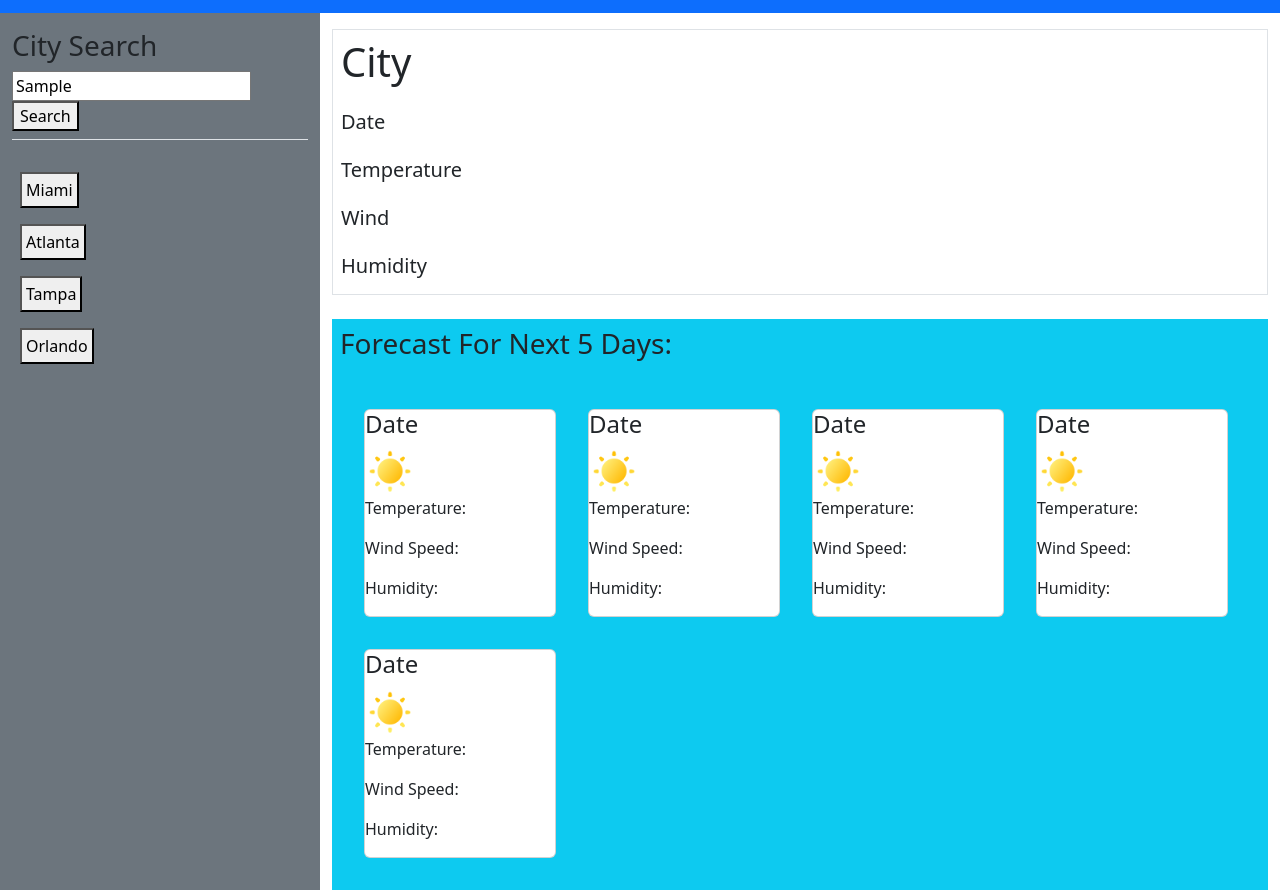
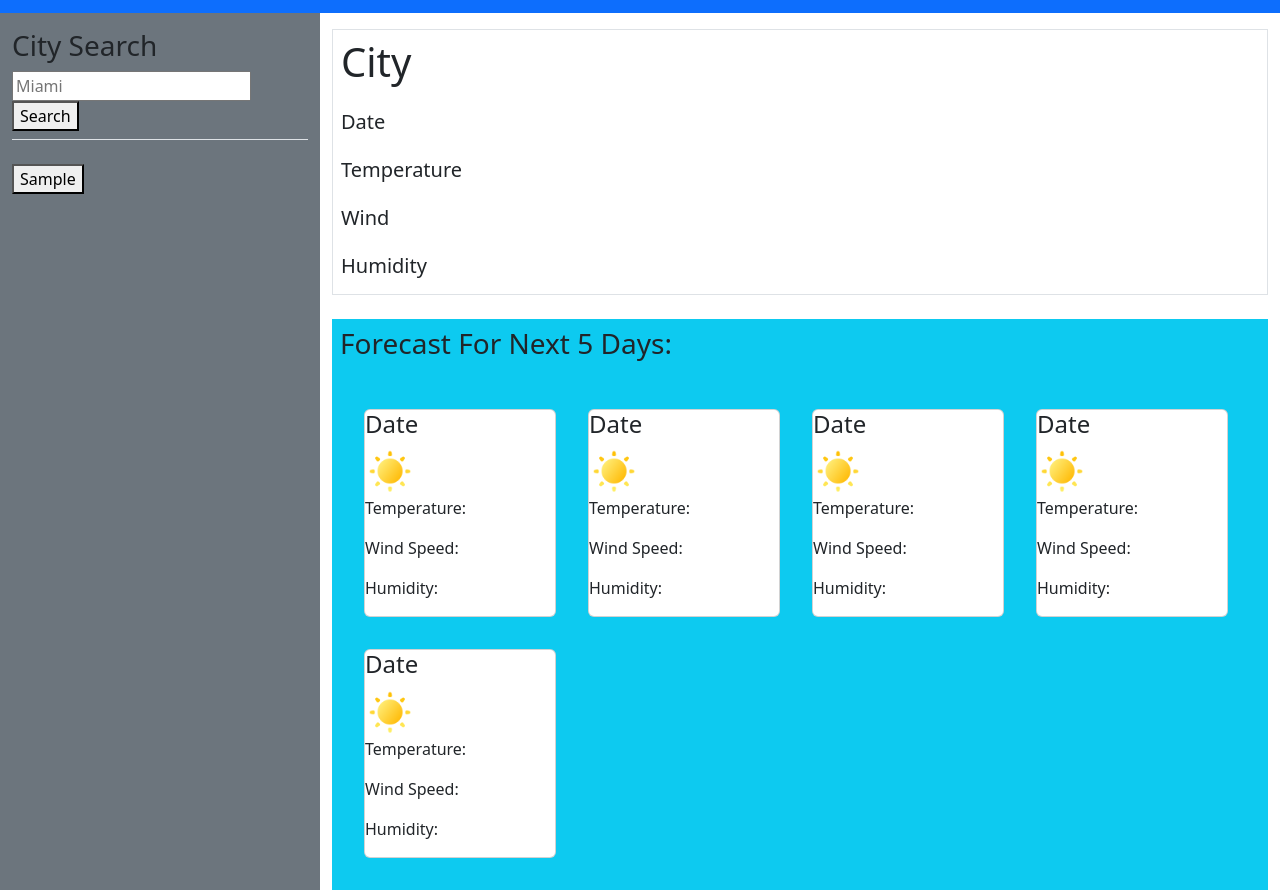
Before and after one commit to drauf727/5-Day-Weather-Forecast, a plain HTML site: page index.html in a window 1280 px wide. Both pictures are taken after typing "Sample" into the empty fields and a click on the button "Search". Shown: the part 52-942 px from the top of the page. Drawn offline with nearby package versions, Linux system fonts and the light colour scheme; no server answers.

Commit message:
add to side now working

```diff
--- /dev/null
+++ b/assets/js/add.js
@@ -0,0 +1,20 @@
+const searchBox2 = document.querySelector("#search input");
+const searchButton2 = document.querySelector("#search button");
+const cityList = document.getElementById("search-history");
+
+function addCity() {
+    const value = searchBox2.value;
+
+    if (!value) return;
+
+    const newCity = document.createElement("button");
+    newCity.innerText = value;
+
+        cityList.appendChild(newCity);
+
+        searchBox2.value = "";
+};
+
+searchButton2.addEventListener('click', () => {
+ addCity();
+} )
--- a/index.html
+++ b/index.html
@@ -27,15 +27,12 @@
 
                 <div class="pt-3 pb-2 border-bottom" id="search">
                     <h3>City Search</h3>
-                    <input type="text" placeholder="Miami">
+                    <input type="text" placeholder="Miami" id="cityinput">
                     <button type="submit">Search</button>
                 </div>
 
                 <div id="search-history" class="pt-4">
-                    <button class="p-1 m-2">Miami</button><br>
-                    <button class="p-1 m-2">Atlanta</button><br>
-                    <button class="p-1 m-2">Tampa</button><br>
-                    <button class="p-1 m-2">Orlando</button><br>
+
                 </div>
             </div>
             <div class="col-9">
@@ -96,5 +93,6 @@
 
     <script src="https://cdn.jsdelivr.net/npm/bootstrap@5.3.3/dist/js/bootstrap.bundle.min.js" integrity="sha384-YvpcrYf0tY3lHB60NNkmXc5s9fDVZLESaAA55NDzOxhy9GkcIdslK1eN7N6jIeHz" crossorigin="anonymous"></script>
     <script src="./assets/js/weather.js"></script>
+    <script src="./assets/js/add.js"></script>
 </body>
 </html>
```
